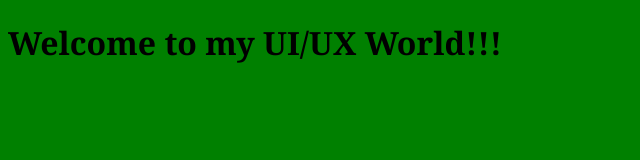
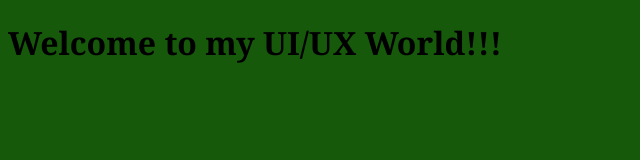
Before and after one commit to MaccccD/HexSoftwares_DesignLandingPage, a plain HTML site: page index.html in a window 1280 px wide. Shown: the whole page, without its empty margins (0-640 px from the left). Drawn offline with Linux system fonts and the light colour scheme.

```diff
--- a/Styles/Styling.css
+++ b/Styles/Styling.css
@@ -1,4 +1,4 @@
 * {
     font-family: Cambria, Cochin, Georgia, Times, 'Times New Roman', serif;
-    background-color: green;
+    background-color: #16590B;
 }
```
Also changed, not shown: Images/Carrttt.png (added), Images/Freq Music Waves.jpg (added), Images/Frequency waves.jpg (added), Images/Noise Cancel.png (added), Images/PC Testtttt.png (added), Images/PC Version 2).png (added), Images/Play.jpg (added), Images/Searchhhh.jpg (added), Images/Shazzaam.jpg (added), Images/Tablet Version 1).png (added), Images/Tablet Version 2).png (added), Images/iPhone 14 & 15 Pro Max ( Mobile Phone Version 1).png (added), Images/iPhone 14 & 15 Pro Max (Mobile Phone Version 2).png (added), 2 other files.
